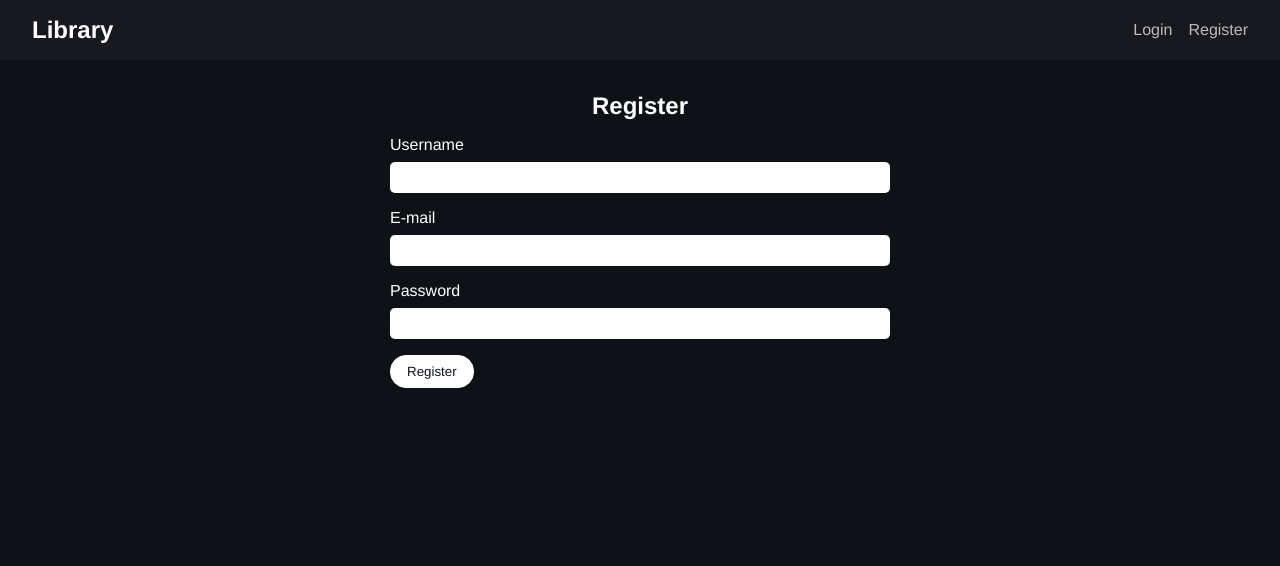
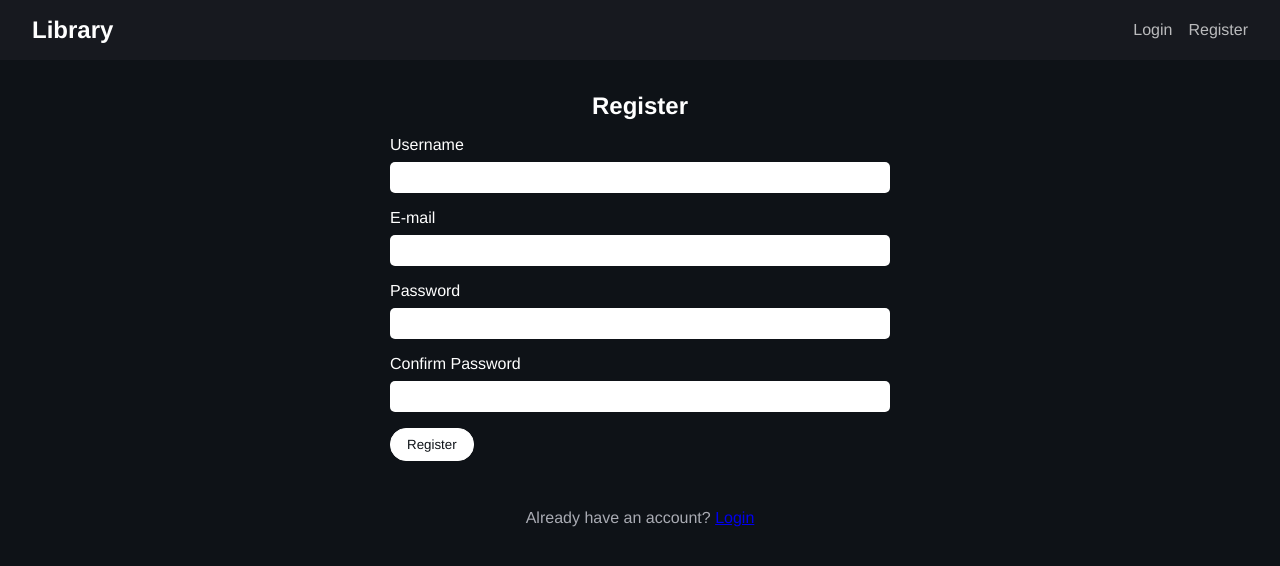
Before and after one commit to felipeferrari99/library-front, a React (Vite) app: page /register in a window 1280 px wide. Shown: the top 566 px of the page. Built offline with nearby package versions, Linux system fonts and the light colour scheme; no server answers.

Commit message:
Correções pós-code review

```diff
--- a/src/components/Navbar.css
+++ b/src/components/Navbar.css
@@ -22,6 +22,22 @@
     transition: 0.3s;
 }
 
+.navbar ul a:hover {
+    opacity: 1;
+}
+
+.profile {
+    filter: brightness(1.3);
+    width: 3rem;
+    height: 3rem;
+    border-radius: 50%;
+    transition: 0.3s;
+}
+
+.profile:hover {
+    opacity: 0.7;
+}
+
 .navbar button {
     background: none;
     border: none;
@@ -30,7 +46,3 @@
     font: inherit;
     padding: 0;
 }
-
-.navbar a:hover {
-    opacity: 1;
-}
--- a/src/components/Navbar.jsx
+++ b/src/components/Navbar.jsx
@@ -86,7 +86,7 @@ const Navbar = ({ loginState, setLoginState, eventBus }) => {
                 <li><button onClick={logout}>Logout</button></li>
               </ul>
                 <Link to={`/user/${id}`}>
-                  <img style={{width: '3rem', height: '3rem', borderRadius: '50%'}} src={image}/>
+                  <img className='profile' src={image}/>
                 </Link>
               </>
         )}
--- a/src/routes/Authors/Authors.jsx
+++ b/src/routes/Authors/Authors.jsx
@@ -25,7 +25,7 @@ export default function Authors() {
     <div className="divBooks">
       <h1>Authors</h1>
       <div className="books">
-        {authors.length === 0 ? (<p>Loading...</p>) : (
+        {authors.length === 0 ? (<p>No authors found!</p>) : (
           authors.map((author) => (
             <div className="book" key={author.id}>
                <Link to={`/authors/${author.id}`}>
--- a/src/routes/Users/Login.css
+++ b/src/routes/Users/Login.css
@@ -42,3 +42,9 @@ form {
     color: #fff;
     background-color: #0e1217;
 }
+
+.redirect {
+    text-align: center;
+    margin-top: 3rem;
+    margin-bottom: 1rem;
+}
--- a/src/routes/Users/Login.jsx
+++ b/src/routes/Users/Login.jsx
@@ -1,6 +1,6 @@
 import libraryFetch from '../../axios/config';
 import { useState } from 'react';
-import { useNavigate, useOutletContext } from 'react-router-dom';
+import { useNavigate, useOutletContext, Link } from 'react-router-dom';
 
 import './Login.css'
 
@@ -46,6 +46,7 @@ const Login = () => {
             </div>
             <input type="submit" value="Login" className="btn" />
         </form>
+        <p className='redirect'>Don't have an account yet? <Link to={"/register"}>Register</Link></p>
     </div>
   )
 };
--- a/src/routes/Users/Register.jsx
+++ b/src/routes/Users/Register.jsx
@@ -1,6 +1,6 @@
 import libraryFetch from '../../axios/config';
 import { useState } from 'react';
-import { useNavigate, useOutletContext } from 'react-router-dom';
+import { useNavigate, useOutletContext, Link } from 'react-router-dom';
 
 import './Login.css'
 
@@ -11,17 +11,20 @@ const Register = () => {
   const [username, setUsername] = useState('');
   const [email, setEmail] = useState('');
   const [password, setPassword] = useState('');
+  const [confirmPassword, setConfirmPassword] = useState('');
 
   const register = async (e) => {
     e.preventDefault();
+    if (password !== confirmPassword) {
+      console.error('Passwords do not match!');
+      return;
+    }
     try {
       const response = await libraryFetch.post('/register', {
         username: username,
         email: email,
         password: password
-      });
-
-      const { token } = response.data;
+      });const { token } = response.data;
 
       localStorage.setItem('token', token);
 
@@ -51,8 +54,13 @@ const Register = () => {
                 <label htmlFor='password'>Password</label>
                 <input name='password' type="password" id="password" onChange={(e) => setPassword(e.target.value)} />
             </div>
+            <div className="formControl">
+              <label htmlFor='confirmPassword'>Confirm Password</label>
+              <input name='confirmPassword' type="password" id="confirmPassword" onChange={(e) => setConfirmPassword(e.target.value)} />
+            </div>
             <input type="submit" value="Register" className="btn" />
         </form>
+        <p className='redirect'>Already have an account? <Link to={"/login"}>Login</Link></p>
     </div>
   )
 };
```
Also changed, not shown: 1 other file (tests, documents, lock files or other folders).
